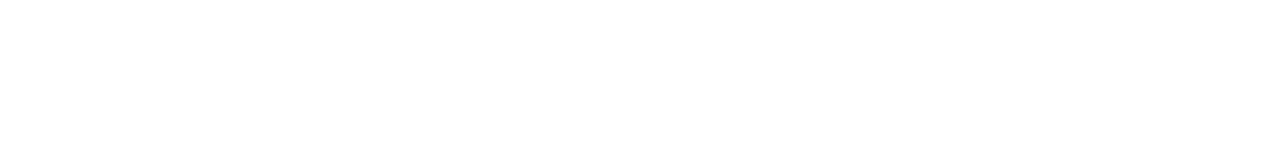
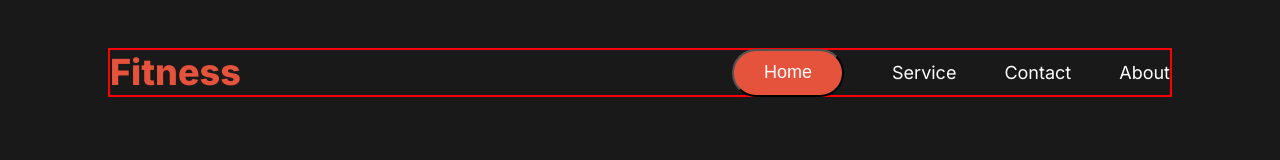
Before and after one commit to hmahmood071/versatile-assign-2, a plain HTML site: page index.html in a window 1280 px wide. Drawn offline with Linux system fonts and the light colour scheme.

Commit message:
added logo section

```diff
--- a/index.html
+++ b/index.html
@@ -4,9 +4,20 @@
     <meta charset="UTF-8">
     <meta name="viewport" content="width=device-width, initial-scale=1.0">
     <title>Versatile-Assign-2</title>
+    <link rel="stylesheet" href="styles/style.css">
 </head>
 <body>
-    <header></header>
+    <header class="container header-container">
+        <div class="logo">
+            <h1>Fitness</h1>
+        </div>
+        <nav class="container nav-container">
+            <p><button class="btn-home">Home</button></p>
+            <p>Service</p>
+            <p>Contact</p>
+            <p>About</p>
+        </nav>
+    </header>
     <banner></banner>
     <footer></footer>
 </body>
--- /dev/null
+++ b/styles/style.css
@@ -0,0 +1,54 @@
+@import url('https://fonts.googleapis.com/css2?family=Inter:wght@100..900&display=swap');
+body{
+    font-family: "Inter", sans-serif;
+    background-color:#191919;
+}
+*{
+    margin: 0;
+    padding: 0;
+}
+.header-container{
+    width: 1060px;
+    height: 45px;
+    margin: 0 auto;
+    border: 2px solid red;
+    margin-top: 3rem;
+    display: flex;
+    justify-content: space-between;
+    align-items: center;
+}
+.logo{
+    width: 22rem;
+    height: 14.3;
+}
+.logo h1{
+color: rgb(230, 83, 60);
+font-size: 36px;
+font-weight: 800;
+line-height: 120%;
+text-align: left;
+}
+.nav-container{
+    display: flex;
+    justify-content: space-evenly;
+    align-items: center;
+    gap: 3rem;
+}
+.nav-container p{
+color: rgb(255, 255, 255);
+font-size: 18px;
+font-weight: 400;
+line-height: 120%;
+cursor: pointer;
+}
+.btn-home{
+background-color:rgb(230, 83, 60);
+border-radius: 15rem;
+width: 7rem;
+height: 3rem;
+color: rgb(255, 255, 255);
+font-size: 18px;
+font-weight: 400;
+text-align: center;
+cursor: pointer;
+}
```
